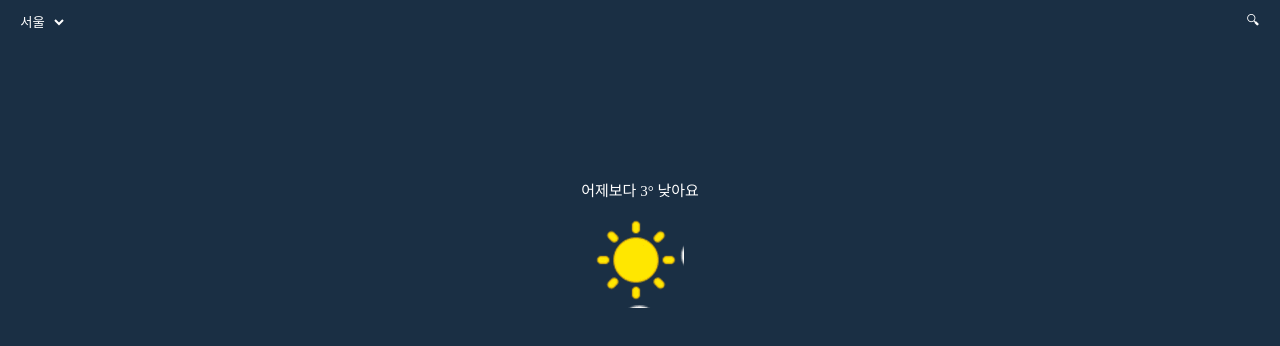
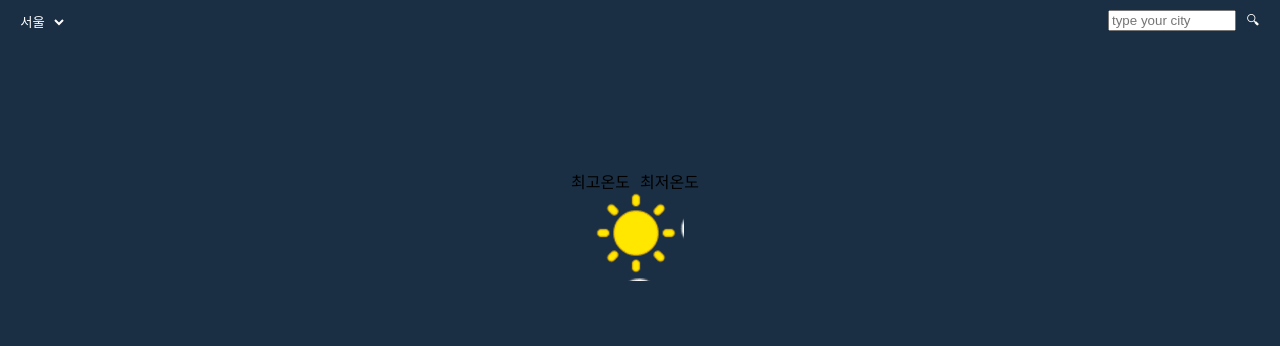
Before and after one commit to monty420420/weather-webapp, a React (Create React App) app: page / in a window 1280 px wide. Shown: the top 346 px of the page. Built offline with nearby package versions, Linux system fonts and the light colour scheme; no server answers.

Commit message:
searchText

```diff
--- a/src/css/WeatherInfo.css
+++ b/src/css/WeatherInfo.css
@@ -11,7 +11,10 @@
   background-color: var(--color-navy);
   color: white;
 }
-.header_search {
+.header_search_textbox {
+  width: 120px;
+}
+.header_search_img {
   height: 34px;
   width: 34px;
   background-color: var(--color-navy);
--- a/src/css/WeatherInfo.scss
+++ b/src/css/WeatherInfo.scss
@@ -10,6 +10,10 @@
     color: white;
   }
   &_search{
+    &_textbox{
+     width: 120px;
+    }
+    &_img{
       height: 34px;
       width: 34px;
       background-color: var(--color-navy);
@@ -17,6 +21,7 @@
       border: none;
       cursor: pointer;
       // background-image: url(../img/magnifier.png);
+    }
   }
 }
 .contents{
@@ -49,6 +54,9 @@
         display: flex;
         justify-content: center;
         align-items: center;
+        &_text{
+
+        }
         &_max{
           color: red;
           padding: 5px;
--- a/src/js/WeatherInfo.js
+++ b/src/js/WeatherInfo.js
@@ -81,11 +81,11 @@ function WeatherInfo(){
       setWeatherData(null);
     });
 
-  }
+    }
 
-  const handleCityChange = (event) => {
+    const handleCityChange = (event) => {
     setCity(event.target.value);
-  };
+    };
 
     function currentWeather(data) {
         //현재 온도
@@ -104,6 +104,9 @@ function WeatherInfo(){
         highTemp.innerText = `${formattedHighTemp}°`;
       }
 
+
+
+
       return (
         <>
         <div className='header'>
@@ -114,16 +117,24 @@ function WeatherInfo(){
           <option className="header_select_tokyo" value="tokyo">도쿄</option>
           <option className="header_select_london" value="london">런던</option>
         </select>
-        <button className='header_search'>🔍︎</button>
+        <div className='header_search'>
+          <input
+            className="header_search_textbox"
+            type="text"
+            placeholder="type your city"
+          />
+        <button className='header_search_img'>🔍︎</button>
+        </div>
        </div>
         <div className='contents'>
         <div className='contents_info'>
            <div className='contents_info_temperature'></div>
            <div className='contents_info_text'></div>
         </div>
-        <div className='contents_compare'>어제보다 3° 낮아요</div>
         <div className="contents_degrees">
+          <div className="contents_degrees_text">최고온도</div>
           <div className="contents_degrees_max"></div>
+          <div className="contents_degrees_text">최저온도</div>
           <div className="contents_degrees_min"></div>
         </div>
         <div className='contents_img'></div>
```
Also changed, not shown: src/js/Select.js (deleted), 1 other file (tests, documents, lock files or other folders). Lines whose indentation alone changed are shown as unchanged.
